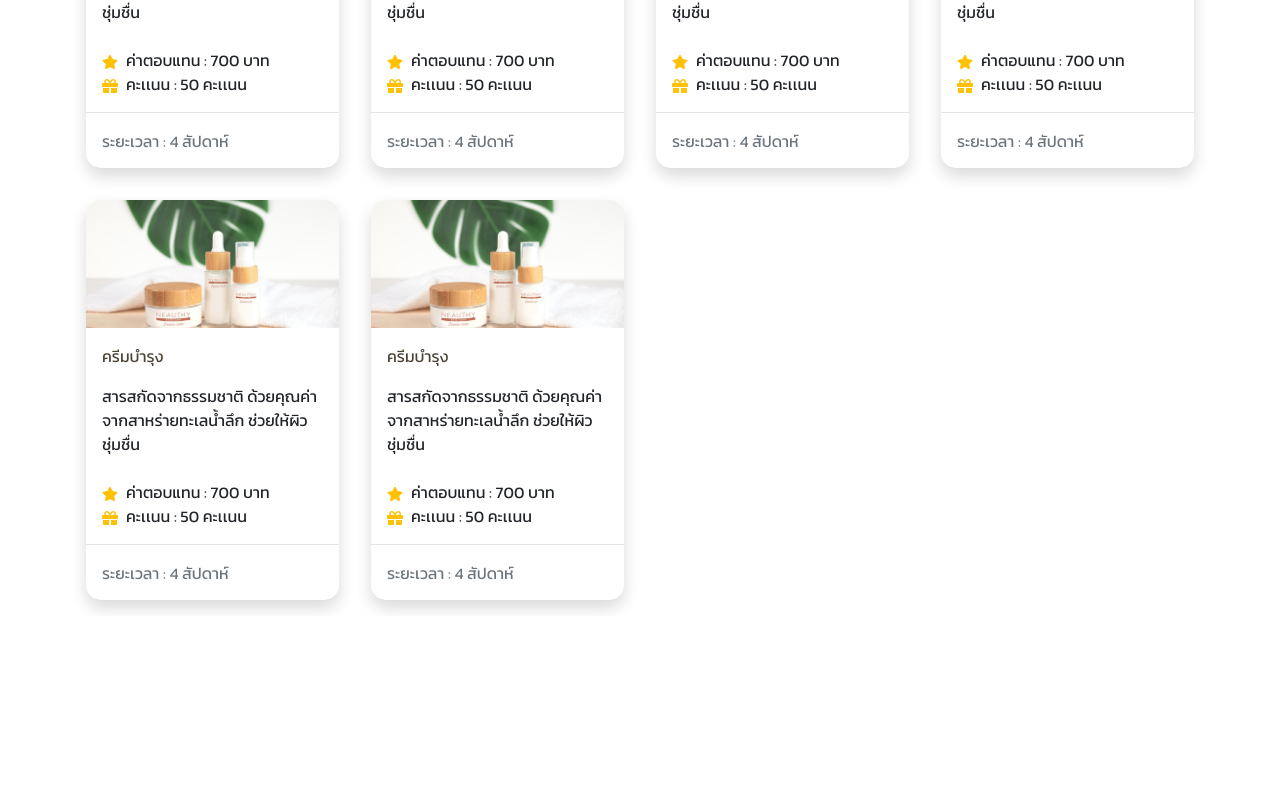
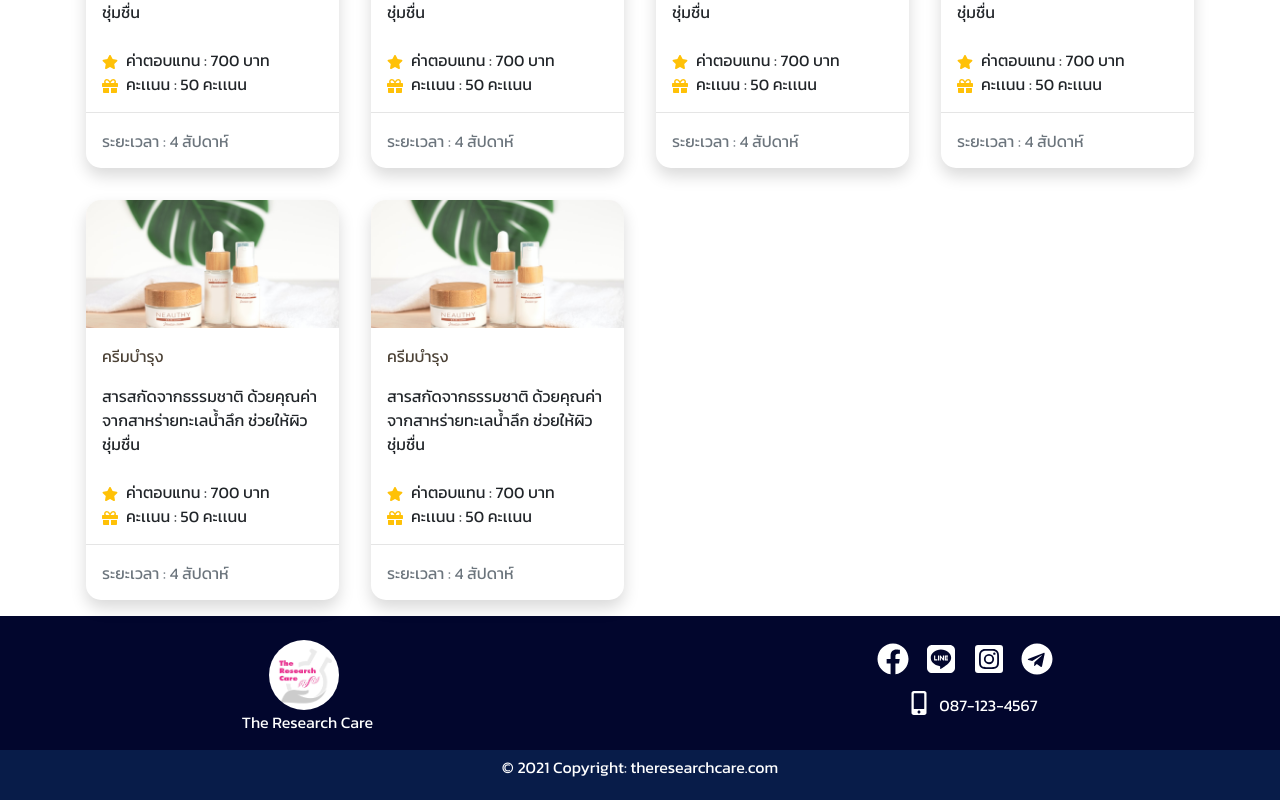
Before and after one commit to slilp/front-research-care, a React (Create React App) app: page / in a window 1280 px wide. Shown: the part 1426-2226 px from the top of the page. Before the commit the page ends 2042 px from the top, so only its background shows below. Built offline with nearby package versions, Linux system fonts and the light colour scheme.

Commit message:
UI : footer

```diff
--- a/src/component/Footer/index.tsx
+++ b/src/component/Footer/index.tsx
@@ -1,7 +1,54 @@
 import React from "react";
+import { Section, LogoBrand, SubSection, SocialIcon } from "./style";
+import { Container, Row, Col } from "react-bootstrap";
+import { Logo } from "../../asset/images";
+import {
+  FaFacebook,
+  FaLine,
+  FaInstagramSquare,
+  FaTelegram,
+  FaMobileAlt,
+} from "react-icons/fa";
 
 function Footer() {
-  return <div></div>;
+  return (
+    <>
+      <Section>
+        <Container>
+          <br></br>
+          <Row className="d-flex justify-content-center align-items-center">
+            <Col md={5} className="text-center">
+              <LogoBrand src={Logo} className="mr-2"></LogoBrand>
+              <p>The Research Care</p>
+            </Col>
+            <Col md={2}></Col>
+            <Col md={5} className="text-center mt-3 mt-md-0">
+              <SocialIcon>
+                <FaFacebook className="h2 mr-3"></FaFacebook>
+              </SocialIcon>
+              <SocialIcon>
+                <FaLine className="h2 mr-3"></FaLine>
+              </SocialIcon>
+              <SocialIcon>
+                <FaInstagramSquare className="h2 mr-3"></FaInstagramSquare>
+              </SocialIcon>
+              <SocialIcon>
+                <FaTelegram className="h2 mr-3"></FaTelegram>
+              </SocialIcon>
+              <br></br>
+              <div className="mt-2">
+                <FaMobileAlt className="h4 mr-2"></FaMobileAlt>087-123-4567
+              </div>
+              <br></br>
+            </Col>
+          </Row>
+        </Container>
+      </Section>
+      <SubSection className="d-flex justify-content-center align-items-center">
+        <p>© 2021 Copyright: theresearchcare.com</p>
+      </SubSection>
+    </>
+  );
 }
 
 export default Footer;
--- /dev/null
+++ b/src/component/Footer/style.tsx
@@ -0,0 +1,27 @@
+import styled from "styled-components";
+import { DARK, BLUE } from "../../style/constant";
+
+export const Section = styled.div`
+  min-height: 100px;
+  background-color: ${DARK};
+  color: white;
+`;
+
+export const SubSection = styled.div`
+  min-height: 50px;
+  background-color: ${BLUE};
+  color: white;
+`;
+
+export const LogoBrand = styled.img`
+  height: 70px;
+  width: 70px;
+  border-radius: 50%;
+`;
+
+export const SocialIcon = styled.span`
+  cursor: pointer;
+  &:hover {
+    color: #bebaba;
+  }
+`;
--- a/src/view/Dashboard/index.tsx
+++ b/src/view/Dashboard/index.tsx
@@ -4,7 +4,7 @@ import { Stat, JobList } from "./component";
 
 function User() {
   return (
-    <Section className="pt-3">
+    <Section className="pt-3 mb-5">
       <br></br>
       <Stat></Stat>
       <br></br>
--- a/src/view/Redeem/index.tsx
+++ b/src/view/Redeem/index.tsx
@@ -12,7 +12,7 @@ function Redeem() {
       </div>
       <br></br>
       <br></br>
-      <Container className="pt-5">
+      <Container className="pt-5 mb-5">
         <h5>
           <BiTrophy className="h3 mr-2"></BiTrophy>
           เเลกของสมนาคุณ
--- a/src/view/Register/index.tsx
+++ b/src/view/Register/index.tsx
@@ -19,7 +19,7 @@ function Register() {
   };
 
   return (
-    <Section className="d-flex flex-column align-items-center pt-5">
+    <Section className="d-flex flex-column align-items-center pt-5 mb-5">
       <MassagePhoto src={IconMassage}></MassagePhoto>
       <br></br>
       <h3>เข้าสู่ระบบ</h3>
```
